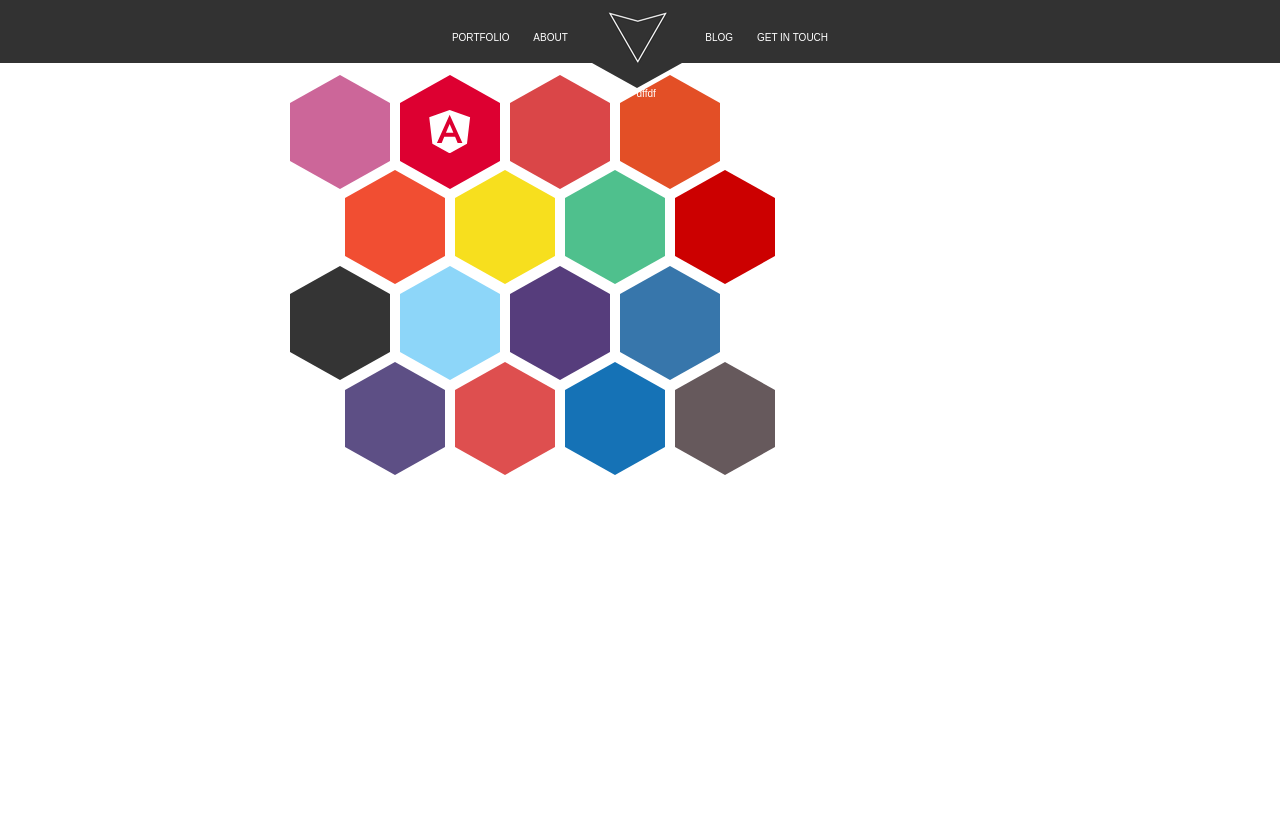
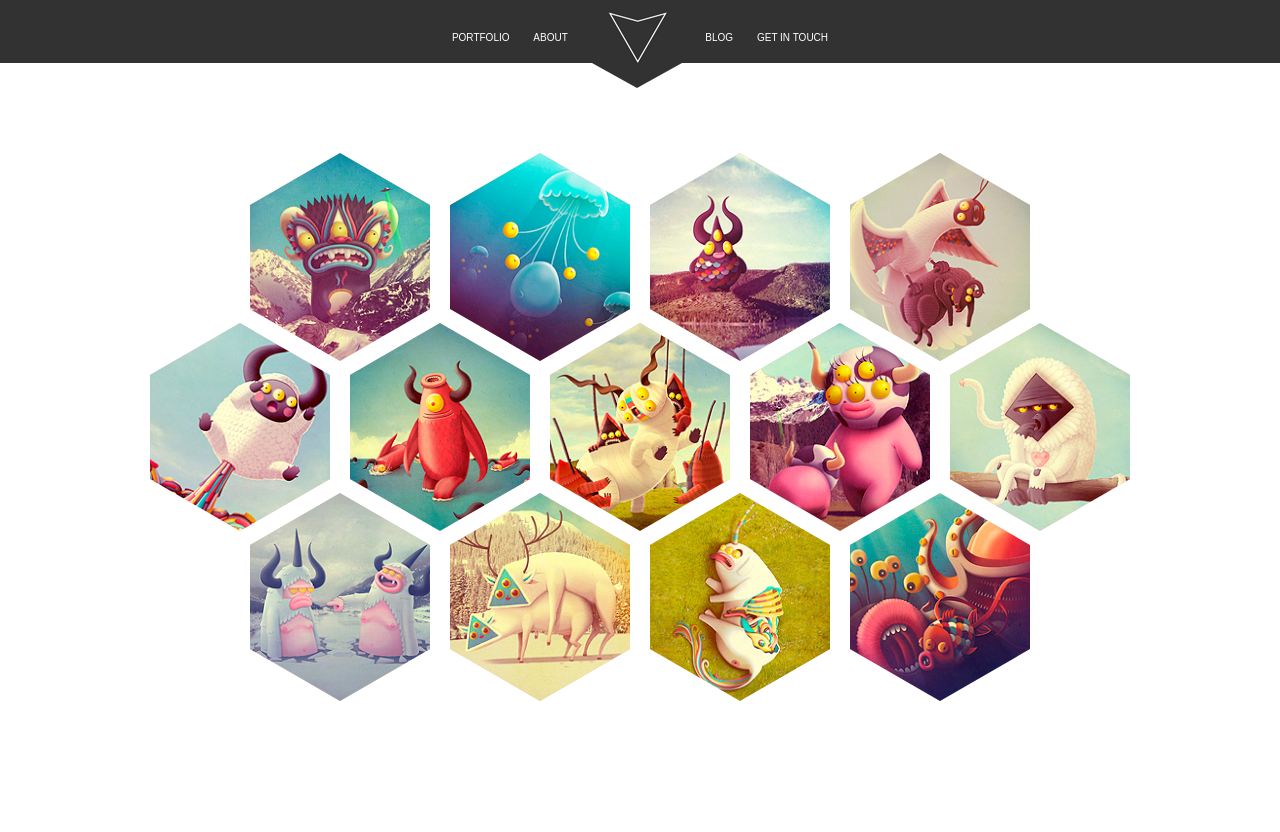
Before and after one commit to OlgaLazarevich/hexalll, a plain HTML site: page index.html in a window 1280 px wide. Before the commit the page ends 800 px from the top, so only its background shows below. Drawn offline with Linux system fonts and the light colour scheme.

Commit message:
feat: add hexal grid

```diff
--- a/css/style.css
+++ b/css/style.css
@@ -56,7 +56,7 @@
   position: absolute;
   top: 63px;
   display: flex;
-  content: 'dffdf';
+  content: '';
   width: 0;
   height: 0;
   border-style: solid;
@@ -66,293 +66,136 @@
 }
 
 
-:root {
-  /* Change this to change the appearance of the hexaons */
-  --hex-width: 100px;
-  --hex-between: 10px;
-
-  /* Other hexagon dimentions */
-  --hex-height: calc(var(--hex-width) / 1.73 /* sqrt(3) */);
-  --hex-margin: calc(var(--hex-width) / 2);
-  --hex-border: calc(var(--hex-margin) / 1.73 /* sqrt(3) */);
-  --hex-transition: all .2s ease;
-
-  /* Colors */
-  --color-hex-default: #000000;
-  --color-hex-hover:   #FFFFFF;
-  --color-angular:     #DD0031;
-  --color-atom:        #66595C;
-  --color-bootstrap:   #563D7C;
-  --color-circleci:    #343434;
-  --color-css:         #1572B6;
-  --color-git:         #F14E32;
-  --color-gulp:        #DA4648;
-  --color-haskell:     #5D4F85;
-  --color-html:        #E34F26;
-  --color-javascript:  #F7DF1E;
-  --color-meteor:      #DE4F4F;
-  --color-python:      #3776AB;
-  --color-rails:       #CC0000;
-  --color-sass:        #CC6699;
-  --color-vuejs:       #4FC08D;
-  --color-webpack:     #8DD6F9;
+.hexagon-container {
+  display: flex;
+  flex-wrap: wrap;
+  width: 1000px;
+  margin: auto;
+  margin-top: 68px;
 }
 
-/* Hexagons */
+.hexagon {
+  width: 180px;
+  height: 210px;
+  margin: 10px;
+  transform: rotate(120deg);
+  overflow: hidden;
+  visibility: hidden;
+}
+
+.hex-layer-1 {
+width: 100%;
+height: 100%;
+ visibility: hidden;
+ transform: rotate(-60deg);
+ overflow: hidden;
+}
+
+.hex-layer-2 {
+  width: 100%;
+  height: 100%;
+  background: rgba(226, 118, 118, 0.43);
+  background-image: url(../img/i1.jpg);
+  background-repeat: no-repeat;
+  background-position: center;
+  background-size: 120%;
+  transform: rotate(-60deg);
+  overflow: hidden;
+  visibility: visible;
+}
+
+
+.hexagon:first-of-type {
+  margin-left: 110px;
+}
+
+.hexagon:nth-of-type(n+5):nth-of-type(-n+9) {
+  position: relative;
+  top: -60px;
+}
+
+.hexagon:nth-of-type(n+10):nth-of-type(-n+13) {
+  position: relative;
+  top: -120px;
+}
+
+.hexagon:nth-of-type(n+10):nth-of-type(-n+10) {
+  margin-left: 110px;
+}
+
+.hexagon:nth-of-type(1) .hex-layer-2 {
+  background-image: url(../img/i1.jpg);
+}
+.hexagon:nth-of-type(2) .hex-layer-2 {
+  background-image: url(../img/i2.jpg);
+}
+
+.hexagon:nth-of-type(3) .hex-layer-2 {
+  background-image: url(../img/i3.jpg);
+}
+
+.hexagon:nth-of-type(4) .hex-layer-2 {
+  background-image: url(../img/i4.jpg);
+}
+
+.hexagon:nth-of-type(5) .hex-layer-2 {
+  background-image: url(../img/i5.jpg);
+}
+.hexagon:nth-of-type(6) .hex-layer-2 {
+  background-image: url(../img/i6.jpg);
+}
+.hexagon:nth-of-type(7) .hex-layer-2 {
+  background-image: url(../img/i7.jpg);
+}
+.hexagon:nth-of-type(8) .hex-layer-2 {
+  background-image: url(../img/i8.jpg);
+}
+.hexagon:nth-of-type(9) .hex-layer-2 {
+  background-image: url(../img/i9.jpg);
+}
+.hexagon:nth-of-type(10) .hex-layer-2 {
+  background-image: url(../img/i10.jpg);
+}
+.hexagon:nth-of-type(11) .hex-layer-2 {
+  background-image: url(../img/i11.jpg);
+}
+.hexagon:nth-of-type(12) .hex-layer-2 {
+  background-image: url(../img/i12.jpg);
+}
+.hexagon:nth-of-type(13) .hex-layer-2 {
+  background-image: url(../img/i13.jpg);
+}
+
+
+@media screen and (max-width: 992px) {
+
 .hexagon-container {
-  display: grid;
-  grid-template-columns: var(--hex-width) var(--hex-width) var(--hex-width) var(--hex-width);
-  grid-auto-rows: calc(var(--hex-width) - 28.87px/2);
-  grid-gap: var(--hex-between) var(--hex-between);
-  padding-bottom: var(--hex-border);
-  margin: auto;
-  width: 700px;
+  background: red;
+  width: 750px;
 }
+
 .hexagon {
-  align-items: center;
-  background-color: var(--color-hex-default);
-  cursor: pointer;
-  display: flex;
-  fill: white;
-  height: var(--hex-height);
-  justify-content: center;
-  margin: var(--hex-border) 0;
-  position: relative;
-  transition: var(--hex-transition);
-  width: var(--hex-width);
+  width: 130px;
+  height: 210px;
+  margin: 10px;
 
 }
-
-.hexagon::after,
-.hexagon::before {
-  border-left: var(--hex-margin) solid transparent;
-  border-right: var(--hex-margin) solid transparent;
-  content: "";
-  left: 0;
-  position: absolute;
-  transition: var(--hex-transition);
-  width: 0;
-}
-.hexagon::after {
-  border-top: var(--hex-border) solid var(--color-hex-default);
-  top: 100%;
-  width: 0;
-}
-.hexagon::before {
-  border-bottom: var(--hex-border) solid var(--color-hex-default);
-  bottom: 100%;
+  .hexagon:first-of-type {
+  margin-left: 85px;
 }
 
-.hexagon:hover {
-  background-color: var(--color-hex-hover);
-}
-.hexagon:hover::after,
-.hexagon:hover::before {
-  border-top-color: var(--color-hex-hover);
-  border-bottom-color: var(--color-hex-hover);
-  }
-
-.hexagon:nth-child(8n + 5),
-.hexagon:nth-child(8n + 6),
-.hexagon:nth-child(8n + 7),
-.hexagon:nth-child(8n + 8) {
-  margin-left: calc(var(--hex-width) / 2 + var(--hex-between) / 2);
+.hexagon:nth-of-type(n+5):nth-of-type(-n+9) {
+  position: relative;
+  top: -100px;
 }
 
-.hexagon > svg {
-  height: 75%;
-  transition: var(--hex-transition);
+.hexagon:nth-of-type(n+10):nth-of-type(-n+13) {
+  position: relative;
+  top: -200px;
 }
 
-/* Colors */
-.color-sass {
-  background-color: var(--color-sass);
-}
-.color-sass::after,
-.color-sass::before {
-  border-top-color: var(--color-sass);
-  border-bottom-color: var(--color-sass);
-}
-.color-sass:hover {
-  fill: var(--color-sass);
+.hexagon:nth-of-type(n+10):nth-of-type(-n+10) {
+  margin-left: 85px;
 }
 
-.color-angular {
-  background-color: var(--color-angular);
 }
-.color-angular::after,
-.color-angular::before {
-  border-top-color: var(--color-angular);
-  border-bottom-color: var(--color-angular);
-}
-.color-angular:hover {
-  fill: var(--color-angular);
-}
-
-.color-gulp {
-  background-color: var(--color-gulp);
-}
-.color-gulp::after,
-.color-gulp::before {
-  border-top-color: var(--color-gulp);
-  border-bottom-color: var(--color-gulp);
-}
-.color-gulp:hover {
-  fill: var(--color-gulp);
-}
-
-.color-rails {
-  background-color: var(--color-rails);
-}
-.color-rails::after,
-.color-rails::before {
-  border-top-color: var(--color-rails);
-  border-bottom-color: var(--color-rails);
-}
-.color-rails:hover {
-  fill: var(--color-rails);
-}
-
-.color-git {
-  background-color: var(--color-git);
-}
-.color-git::after,
-.color-git::before {
-  border-top-color: var(--color-git);
-  border-bottom-color: var(--color-git);
-}
-.color-git:hover {
-  fill: var(--color-git);
-}
-
-.color-html {
-  background-color: var(--color-html);
-}
-.color-html::after,
-.color-html::before {
-  border-top-color: var(--color-html);
-  border-bottom-color: var(--color-html);
-}
-.color-html:hover {
-  fill: var(--color-html);
-}
-
-.color-javascript {
-  background-color: var(--color-javascript);
-}
-.color-javascript::after,
-.color-javascript::before {
-  border-top-color: var(--color-javascript);
-  border-bottom-color: var(--color-javascript);
-}
-.color-javascript:hover {
-  fill: var(--color-javascript);
-}
-
-.color-vuejs {
-  background-color: var(--color-vuejs);
-}
-.color-vuejs::after,
-.color-vuejs::before {
-  border-top-color: var(--color-vuejs);
-  border-bottom-color: var(--color-vuejs);
-}
-.color-vuejs:hover {
-  fill: var(--color-vuejs);
-}
-
-.color-circleci {
-  background-color: var(--color-circleci);
-}
-.color-circleci::after,
-.color-circleci::before {
-  border-top-color: var(--color-circleci);
-  border-bottom-color: var(--color-circleci);
-}
-.color-circleci:hover {
-  fill: var(--color-circleci);
-}
-
-.color-webpack {
-  background-color: var(--color-webpack);
-}
-.color-webpack::after,
-.color-webpack::before {
-  border-top-color: var(--color-webpack);
-  border-bottom-color: var(--color-webpack);
-}
-.color-webpack:hover {
-  fill: var(--color-webpack);
-}
-
-.color-css {
-  background-color: var(--color-css);
-}
-.color-css::after,
-.color-css::before {
-  border-top-color: var(--color-css);
-  border-bottom-color: var(--color-css);
-}
-.color-css:hover {
-  fill: var(--color-css);
-}
-
-.color-python {
-  background-color: var(--color-python);
-}
-.color-python::after,
-.color-python::before {
-  border-top-color: var(--color-python);
-  border-bottom-color: var(--color-python);
-}
-.color-python:hover {
-  fill: var(--color-python);
-}
-
-.color-haskell {
-  background-color: var(--color-haskell);
-}
-.color-haskell::after,
-.color-haskell::before {
-  border-top-color: var(--color-haskell);
-  border-bottom-color: var(--color-haskell);
-}
-.color-haskell:hover {
-  fill: var(--color-haskell);
-}
-
-.color-bootstrap {
-  background-color: var(--color-bootstrap);
-}
-.color-bootstrap::after,
-.color-bootstrap::before {
-  border-top-color: var(--color-bootstrap);
-  border-bottom-color: var(--color-bootstrap);
-}
-.color-bootstrap:hover {
-  fill: var(--color-bootstrap);
-}
-
-.color-atom {
-  background-color: var(--color-atom);
-}
-.color-atom::after,
-.color-atom::before {
-  border-top-color: var(--color-atom);
-  border-bottom-color: var(--color-atom);
-}
-.color-atom:hover {
-  fill: var(--color-atom);
-}
-
-.color-meteor {
-  background-color: var(--color-meteor);
-}
-.color-meteor::after,
-.color-meteor::before {
-  border-top-color: var(--color-meteor);
-  border-bottom-color: var(--color-meteor);
-}
-.color-meteor:hover {
-  fill: var(--color-meteor);
-}
--- a/index.html
+++ b/index.html
@@ -1,5 +1,6 @@
 <!DOCTYPE html>
 <html lang="en">
+
 <head>
   <meta charset="UTF-8">
   <title>Hexal. Diffculty level 1.</title>
@@ -20,62 +21,81 @@
 
     </nav>
 
-    <main class="hexagon-container">
-  <div class="hexagon color-sass">
+    <div class="hexagon-container">
 
+      <div class="hexagon">
+        <div class="hex-layer-1">
+          <div class="hex-layer-2"></div>
         </div>
-  <div class="hexagon color-angular">
-    <svg aria-labelledby="simpleicons-angular-icon" role="img" viewBox="0 0 24 24" xmlns="http://www.w3.org/2000/svg"><title id="simpleicons-angular-icon">Angular icon</title><path d="M9.93 12.645h4.134L11.996 7.74"/><path d="M11.996.009L.686 3.988l1.725 14.76 9.585 5.243 9.588-5.238L23.308 3.99 11.996.01zm7.058 18.297h-2.636l-1.42-3.501H8.995l-1.42 3.501H4.937l7.06-15.648 7.057 15.648z"/></svg>
       </div>
-  <div class="hexagon color-gulp">
-
+      <div class="hexagon">
+        <div class="hex-layer-1">
+          <div class="hex-layer-2"></div>
         </div>
-  <div class="hexagon color-html">
+      </div>
+      <div class="hexagon">
+        <div class="hex-layer-1">
+          <div class="hex-layer-2"></div>
+        </div>
+      </div>
+      <div class="hexagon">
+        <div class="hex-layer-1">
+          <div class="hex-layer-2"></div>
+        </div>
+      </div>
+      <div class="hexagon">
+        <div class="hex-layer-1">
+          <div class="hex-layer-2"></div>
+        </div>
+      </div>
+      <div class="hexagon">
+        <div class="hex-layer-1">
+          <div class="hex-layer-2"></div>
+        </div>
+      </div>
+      <div class="hexagon">
+        <div class="hex-layer-1">
+          <div class="hex-layer-2"></div>
+        </div>
+      </div>
+       <div class="hexagon">
+        <div class="hex-layer-1">
+          <div class="hex-layer-2"></div>
+        </div>
+      </div>
+      <div class="hexagon">
+        <div class="hex-layer-1">
+          <div class="hex-layer-2"></div>
+        </div>
+      </div>
+      <div class="hexagon">
+        <div class="hex-layer-1">
+          <div class="hex-layer-2"></div>
+        </div>
+      </div>
+      <div class="hexagon">
+        <div class="hex-layer-1">
+          <div class="hex-layer-2"></div>
+        </div>
+      </div>
+      <div class="hexagon">
+        <div class="hex-layer-1">
+          <div class="hex-layer-2"></div>
+        </div>
+      </div>
+      <div class="hexagon">
+        <div class="hex-layer-1">
+          <div class="hex-layer-2"></div>
+        </div>
+      </div>
 
     </div>
 
-  <div class="hexagon color-git">
 
-  </div>
-  <div class="hexagon color-javascript">
-
-  </div>
-  <div class="hexagon color-vuejs">
-
-  </div>
-  <div class="hexagon color-rails">
-
-  </div>
-
-  <div class="hexagon color-circleci">
-
-  </div>
-  <div class="hexagon color-webpack">
-
-  </div>
-  <div class="hexagon color-bootstrap">
-
-  </div>
-  <div class="hexagon color-python">
-
-  </div>
-
-  <div class="hexagon color-haskell">
-
-  </div>
-  <div class="hexagon color-meteor">
-
-  </div>
-  <div class="hexagon color-css">
-
-  </div>
-  <div class="hexagon color-atom">
-
-  </div>
-</main>
 
 
 
   </header>
 </body>
+
 </html>
```
Lines whose indentation alone changed are shown as unchanged.
